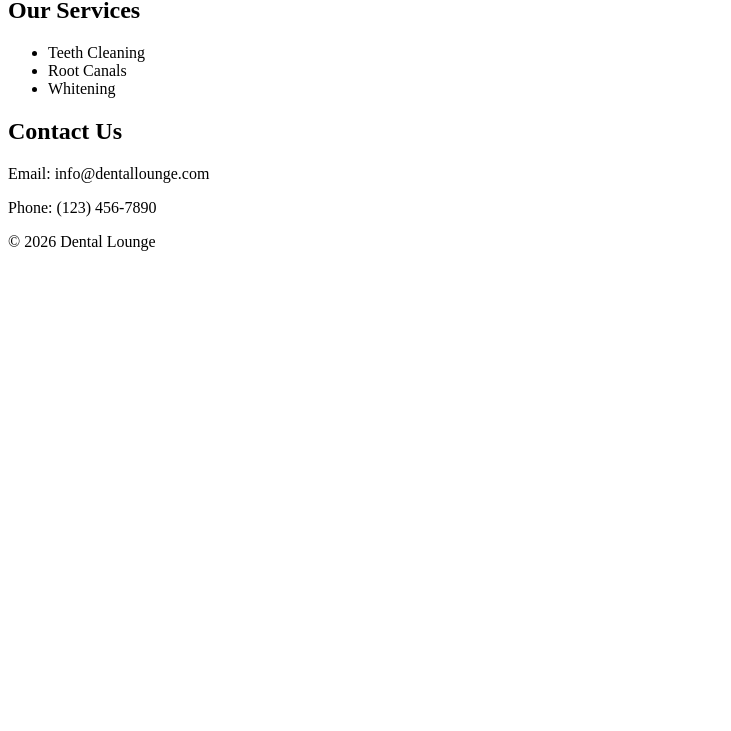
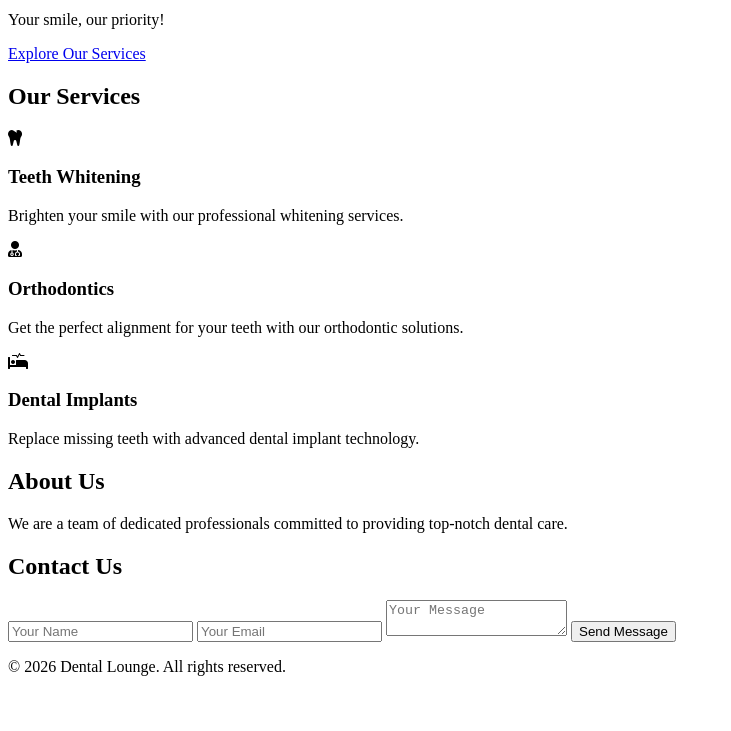
Before and after one commit to mqasimkhanbabar77-dev/Dental-Clinic, a plain HTML site: page index.html in a window 1280 px wide. Shown: the part 69-800 px from the top of the page, without its empty margins (0-731 px from the left). Drawn offline with Linux system fonts and the light colour scheme.

Commit message:
Update index.html with complete professional Dental Lounge website

```diff
--- a/index.html
+++ b/index.html
@@ -1,29 +1,53 @@
-<html>
+<!DOCTYPE html>
+<html lang="en">
 <head>
+    <meta charset="UTF-8">
+    <meta name="viewport" content="width=device-width, initial-scale=1.0">
     <title>Dental Lounge</title>
-    <link rel="stylesheet" type="text/css" href="style.css">
+    <link rel="stylesheet" href="styles.css">
+    <link rel="stylesheet" href="https://cdnjs.cloudflare.com/ajax/libs/font-awesome/5.15.3/css/all.min.css">
 </head>
 <body>
     <header>
-      <h1>Welcome to Dental Lounge!</h1>
+        <div class="hero">
+            <h1>Welcome to Dental Lounge</h1>
+            <p>Your smile, our priority!</p>
+            <a href="#services" class="btn">Explore Our Services</a>
+        </div>
     </header>
-    <main>
-      <section>
+    <section id="services">
         <h2>Our Services</h2>
-        <ul>
-          <li>Teeth Cleaning</li>
-          <li>Root Canals</li>
-          <li>Whitening</li>
-        </ul>
+        <div class="service-item">
+            <i class="fas fa-tooth"></i>
+            <h3>Teeth Whitening</h3>
+            <p>Brighten your smile with our professional whitening services.</p>
+        </div>
+        <div class="service-item">
+            <i class="fas fa-user-md"></i>
+            <h3>Orthodontics</h3>
+            <p>Get the perfect alignment for your teeth with our orthodontic solutions.</p>
+        </div>
+        <div class="service-item">
+            <i class="fas fa-procedures"></i>
+            <h3>Dental Implants</h3>
+            <p>Replace missing teeth with advanced dental implant technology.</p>
+        </div>
     </section>
-      <section>
+    <section id="about">
+        <h2>About Us</h2>
+        <p>We are a team of dedicated professionals committed to providing top-notch dental care.</p>
+    </section>
+    <section id="contact">
         <h2>Contact Us</h2>
-        <p>Email: info@dentallounge.com</p>
-        <p>Phone: (123) 456-7890</p>
+        <form>
+            <input type="text" name="name" placeholder="Your Name" required>
+            <input type="email" name="email" placeholder="Your Email" required>
+            <textarea name="message" placeholder="Your Message" required></textarea>
+            <button type="submit">Send Message</button>
+        </form>
     </section>
-    </main>
     <footer>
-      <p>&copy; 2026 Dental Lounge</p>
+        <p>&copy; 2026 Dental Lounge. All rights reserved.</p>
     </footer>
 </body>
 </html>
```
Lines whose indentation alone changed are shown as unchanged.
